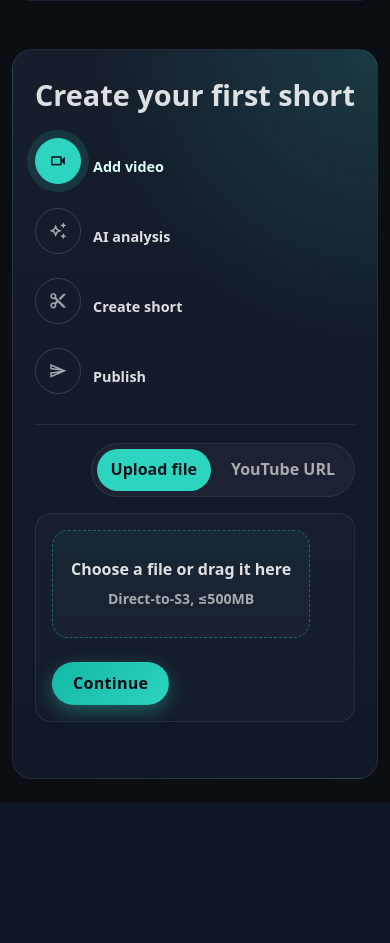
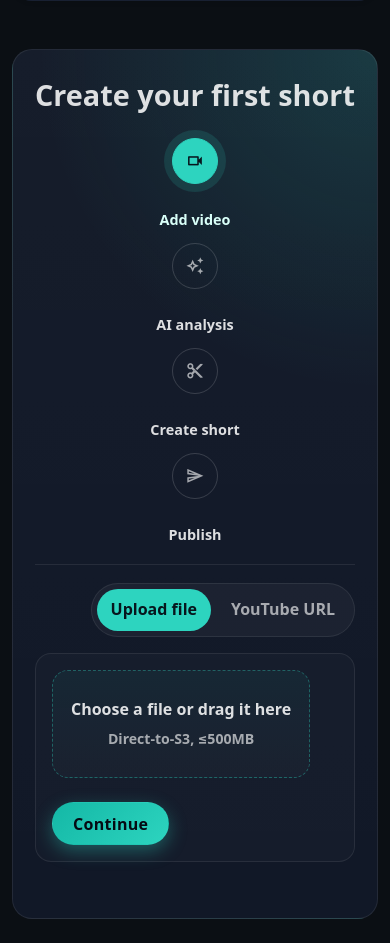
Before and after one commit to saltikg/minti-studio, a Python web app: template app/video_shorts/templates/quick_short_wizard.html in a window 390 px wide. Shown: the part 610-1553 px from the top of the page. Before the commit the page ends 1413 px from the top, so only its background shows below. Run offline with Jinja, Linux system fonts and the light colour scheme; the template is opened without the code that fills it, so the values that code supplies are empty; some libraries are stand-ins or nearby versions.

Commit message:
Fix quick short step map alignment

```diff
--- a/app/video_shorts/templates/quick_short_wizard.html
+++ b/app/video_shorts/templates/quick_short_wizard.html
@@ -30,25 +30,29 @@
   margin: 0;
 }
 .qs-map {
-  display: grid;
-  grid-template-columns: repeat(4, minmax(0, 1fr));
-  gap: 0;
+  display: flex;
+  align-items: flex-start;
+  justify-content: space-between;
+  gap: 10px;
+  width: 100%;
   margin-top: 20px;
-  align-items: start;
 }
 .qs-step {
-  position: relative;
   display: flex;
   flex-direction: column;
   align-items: center;
   text-align: center;
-  padding: 0 10px;
+  gap: 12px;
+  flex: 1 1 0;
+  min-width: 0;
+  max-width: 170px;
 }
 .qs-connector {
-  align-self: start;
+  align-self: flex-start;
   margin-top: 23px;
   border-top: 2px dashed rgba(255, 255, 255, 0.18);
-  width: 100%;
+  flex: 1 1 44px;
+  min-width: 44px;
 }
 .qs-step-button {
   display: inline-flex;
@@ -59,6 +63,7 @@
   background: transparent;
   color: inherit;
   padding: 0;
+  width: 100%;
 }
 .qs-step-circle {
   width: 46px;
@@ -358,15 +363,13 @@
 }
 @media (max-width: 992px) {
   .qs-map {
-    grid-template-columns: 1fr;
+    flex-direction: column;
+    align-items: stretch;
     gap: 12px;
   }
   .qs-step {
-    flex-direction: row;
-    justify-content: flex-start;
-    gap: 12px;
     text-align: left;
-    padding: 0;
+    max-width: none;
   }
   .qs-step-button {
     flex-direction: row;
```
